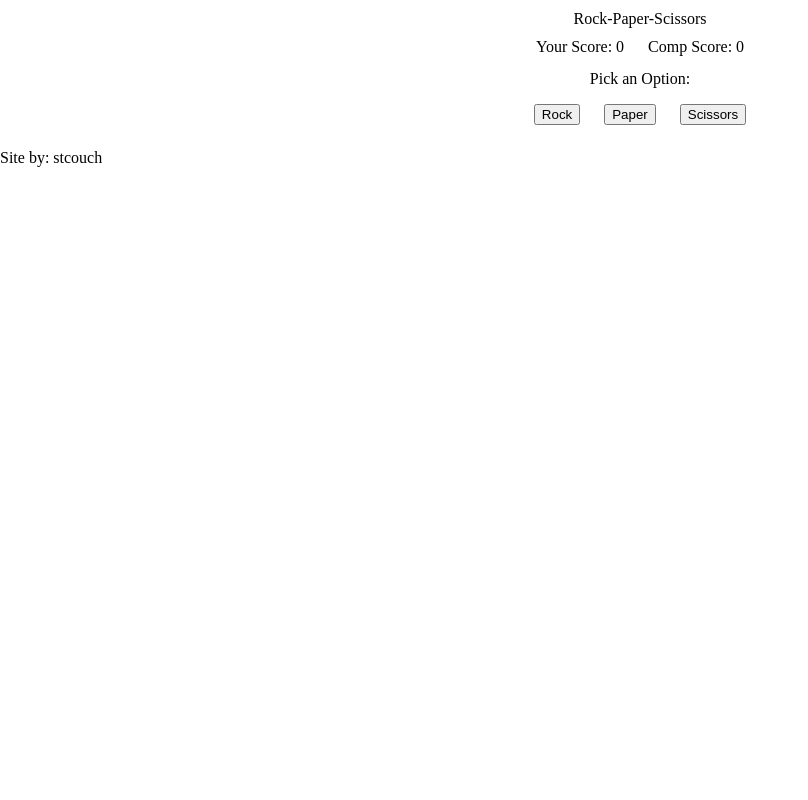
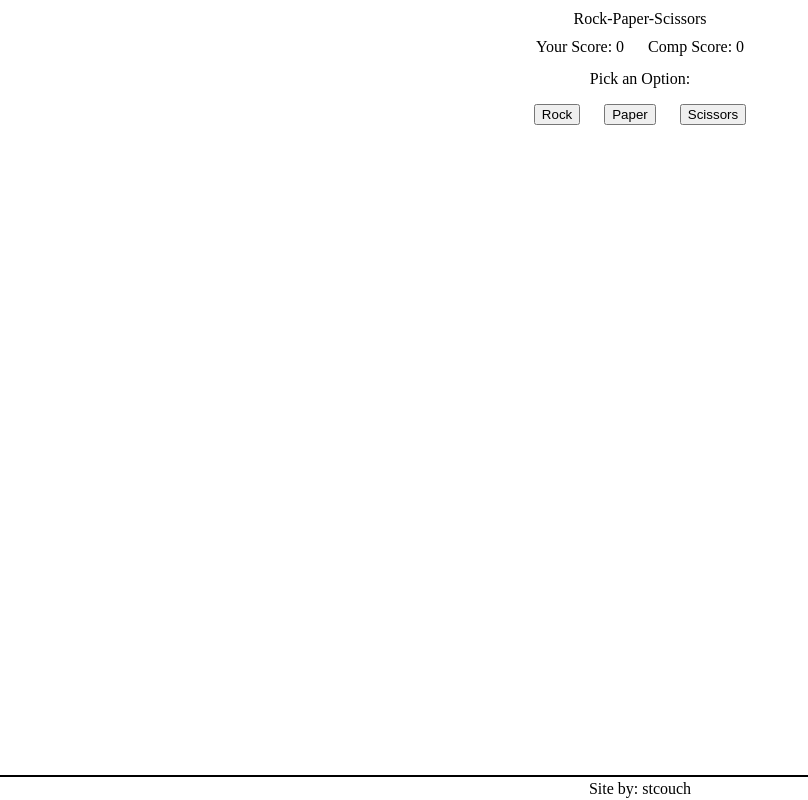
Before and after one commit to stcouch/odinRockPaperScissors, a plain HTML site: page index.html in a window 1280 px wide. Shown: the whole page, without its empty margins (0-808 px from the left). Drawn offline with Linux system fonts and the light colour scheme.

Commit message:
finished bottom bar

```diff
--- a/index.html
+++ b/index.html
@@ -8,6 +8,7 @@
     </head>
 
 <body>
+    <div class='body'>
         <div class='toptitle'>Rock-Paper-Scissors</div>
         <div class='topscore'>
             <div class='userScore'>Your Score: <span id='uscore'>0</span></div>
@@ -24,6 +25,7 @@
 
     <div class='restart'><input type='button' id='restartButton' value='Restart' onclick="window.location.reload()" hidden/></div>
 
+    </div>
     <div class="botbar">Site by: stcouch</div>
 
 </body>
--- a/style.css
+++ b/style.css
@@ -1,6 +1,9 @@
 body {
     margin: 0px;
-    height: 100vh;
+}
+
+.body {
+    height: calc(100vh - 25px);
 }
 
 #answer {
@@ -34,4 +37,8 @@ body {
 
 .botbar {
     display: flex;
+    justify-content: center;
+    align-items: center;
+    height: 23px;
+    border-top: 2px solid black;
 }
```
